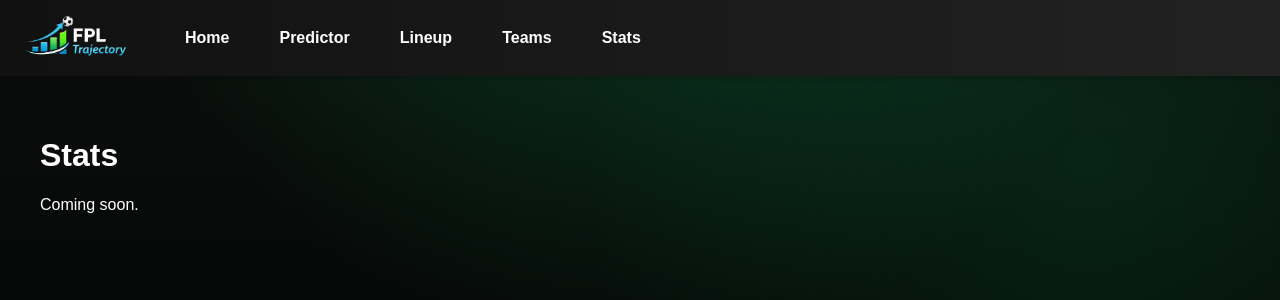
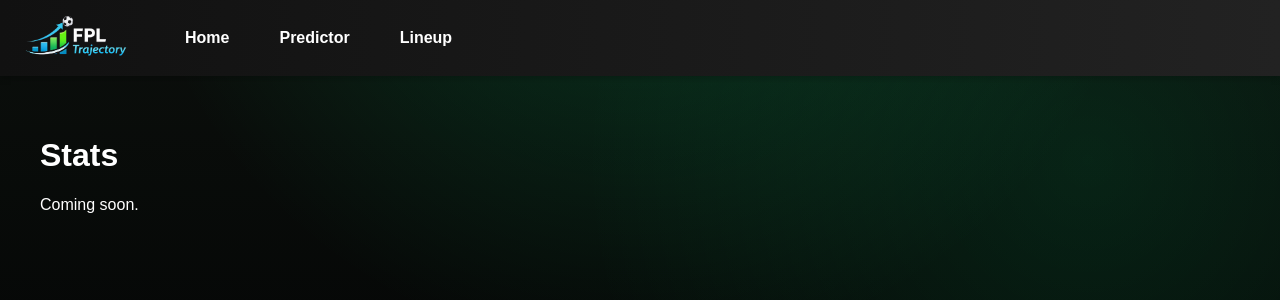
Before and after one commit to fpltrajectory/fpl-trajectory, a Flask app: page /stats in a window 1280 px wide. Shown: the top 300 px of the page. Run offline with Flask 3, Linux system fonts and the light colour scheme.

Commit message:
Short clear message

```diff
--- a/templates/base.html
+++ b/templates/base.html
@@ -251,8 +251,6 @@
     <a href="/">Home</a>
     <a href="/predictor">Predictor</a>
     <a href="/lineup">Lineup</a>
-    <a href="/teams">Teams</a>
-    <a href="/stats">Stats</a>
   </nav>
 
   <div class="page-content">
```
